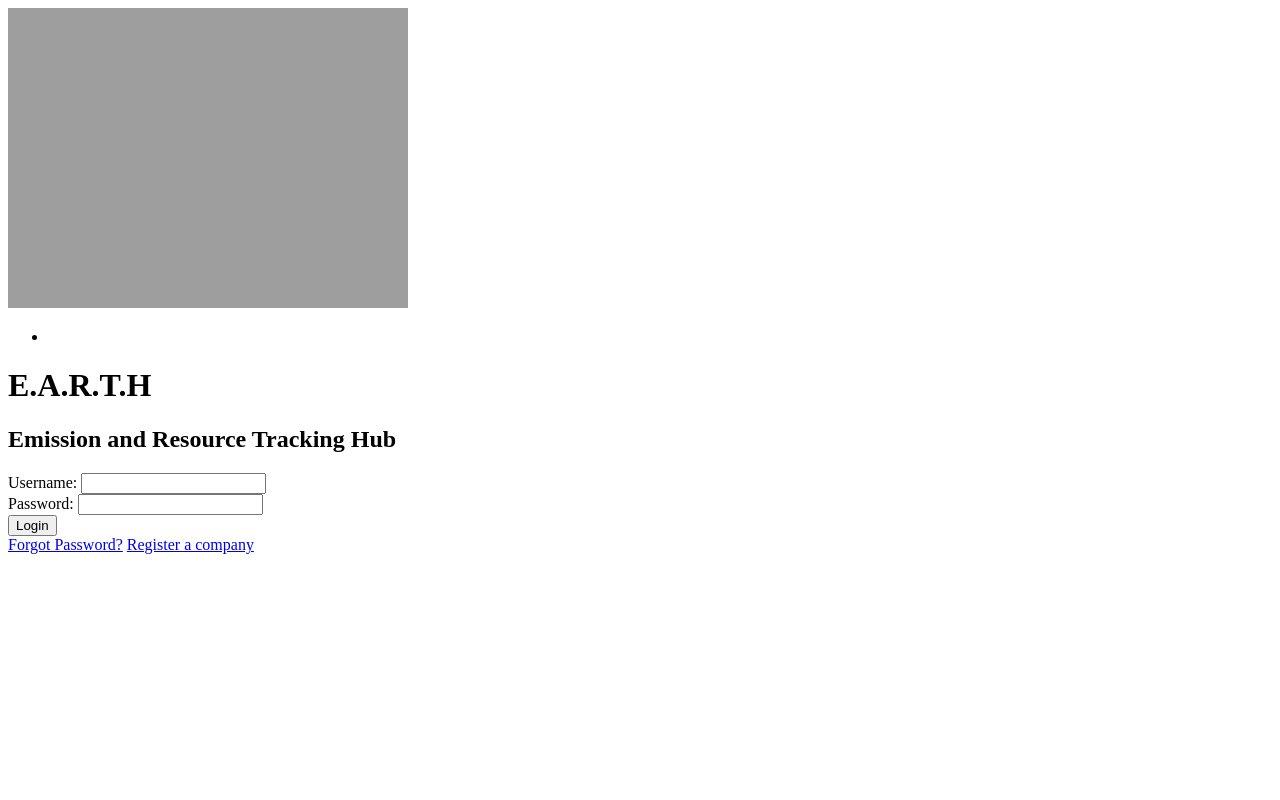
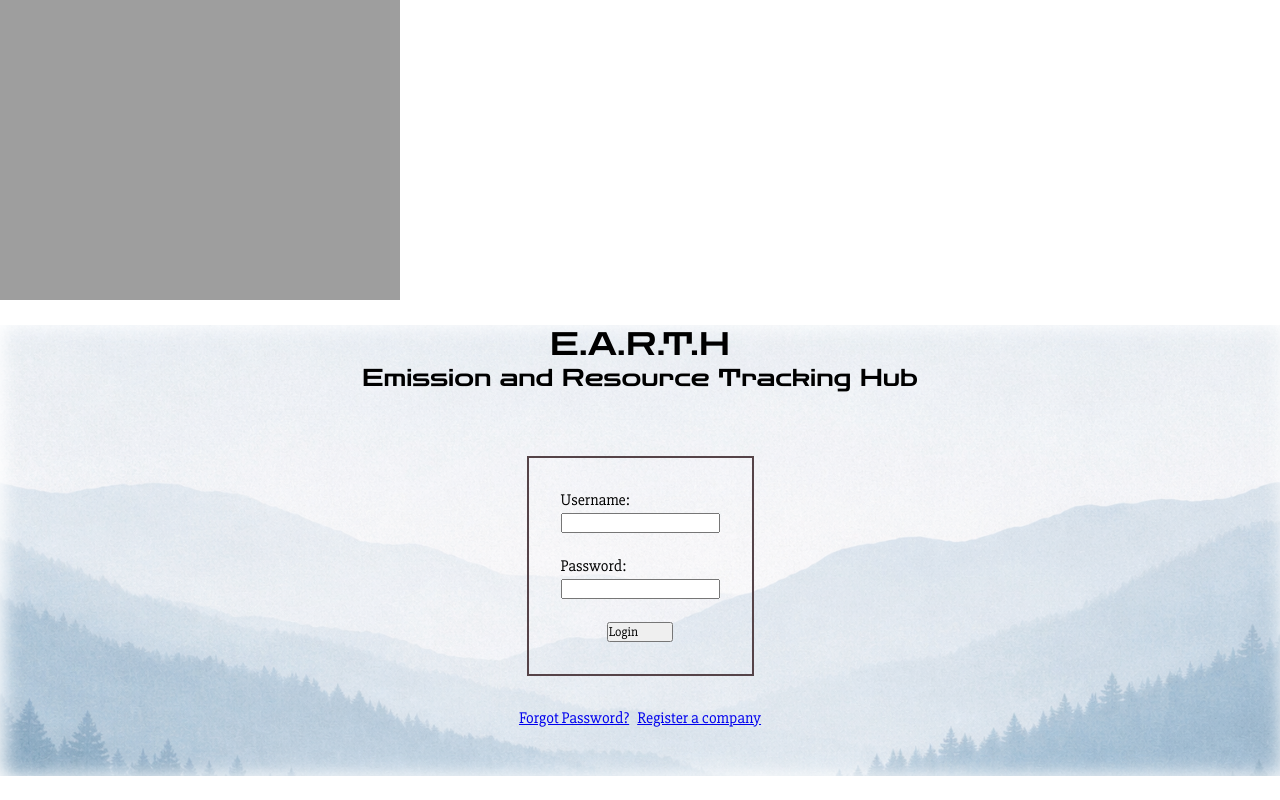
Before and after one commit to JakeTomesh/E.A.R.T.H, a PHP site: page /Assignments/ in a window 1280 px wide. Run offline with PHP 8.4, Linux system fonts and the light colour scheme.

Commit message:
added styling to login

```diff
--- a/include/head.php
+++ b/include/head.php
@@ -2,3 +2,4 @@
     <meta name="viewport" content="width=device-width, initial-scale=1.0">
     <base href="http://localhost:8080/Assignments/E.A.R.T.H/">
     <title>E.A.R.T.H - Emission and Resource Tracking Hub</title>
+    <link rel="stylesheet" href="styles/main.css">
--- a/index.php
+++ b/index.php
@@ -8,7 +8,7 @@
 </header>
 <body>
     <main>
-        <div id="container">
+        <div id="site_container" class="background_img">
             <div id="login_container">
                 <div id="title">
                     <h1>E.A.R.T.H</h1>
@@ -24,7 +24,7 @@
                         <label for="password">Password:</label>
                         <input type="password" id="password" name="password" required>
                         <br>
-                        <button type="submit">Login</button>
+                        <button type="submit" id="button_submit">Login</button>
                     </form>
                 </div>
                 <div id="links">
--- a/styles/main.css
+++ b/styles/main.css
@@ -0,0 +1,79 @@
+@font-face{
+    font-family: 'Slabo';
+    src: url(../misc/fonts/Slabo27px-Regular.ttf);
+    font-weight: 400;
+    font-style: normal;
+    font-display: swap;
+}
+@font-face{
+    font-family: 'ZenDots';
+    src: url(../misc/fonts/ZenDots-Regular.ttf);
+    font-weight: 900;
+    font-style: normal;
+    font-display: swap;
+}
+
+:root {
+    --primary-color: #FFEAD0;
+    --secondary-color: #2C6E49;
+    --tertiary-color-1: #554348;
+    --background-color: #7C9EB2;
+    --text-color: #333333;
+    --font-primary: 'Slabo', Georgia, serif;
+    --font-secondary: 'ZenDots', Times, serif ;
+}
+*{
+    margin: 0;
+    padding: 0;
+    box-sizing: border-box;
+    font-family: var(--font-primary);
+}
+
+.background_img{
+    background-image: url("../misc/images/landscape_background_steelblue.png");
+    background-repeat: no-repeat;
+    background-position: center top;
+    background-size:cover;
+    box-shadow: inset 3px 0px 20px 1px white;
+}
+#title *{
+    font-family: var(--font-secondary);
+
+}
+#title{
+    display: flex;
+    flex-direction: column;
+    align-items: center;
+    justify-content: center;
+    margin-bottom: 4em;
+}
+#login_container{
+    display: flex;
+    flex-direction: column;
+    align-items: center;
+    justify-content: center;
+}
+#form_login{
+    border: 2px solid var(--tertiary-color-1);
+    padding: 2em;
+    margin-bottom: 2em;
+}
+label, input{
+    display: block;
+    margin-bottom: .2em;
+}
+#button_submit{
+    display: flex;
+    flex-direction: column;
+    align-self: center;
+    justify-self: center;
+    max-width: 5em;
+    width: 100%;
+    text-align: center;
+}
+#links{
+    display: flex;
+    flex-direction: row;
+    gap: .5em;
+    margin-bottom: 3em;
+}
```
Also changed, not shown: misc/fonts/Slabo27px-Regular.ttf (added), misc/fonts/ZenDots-Regular.ttf (added), misc/images/landscape_background_steelblue.png (added).
